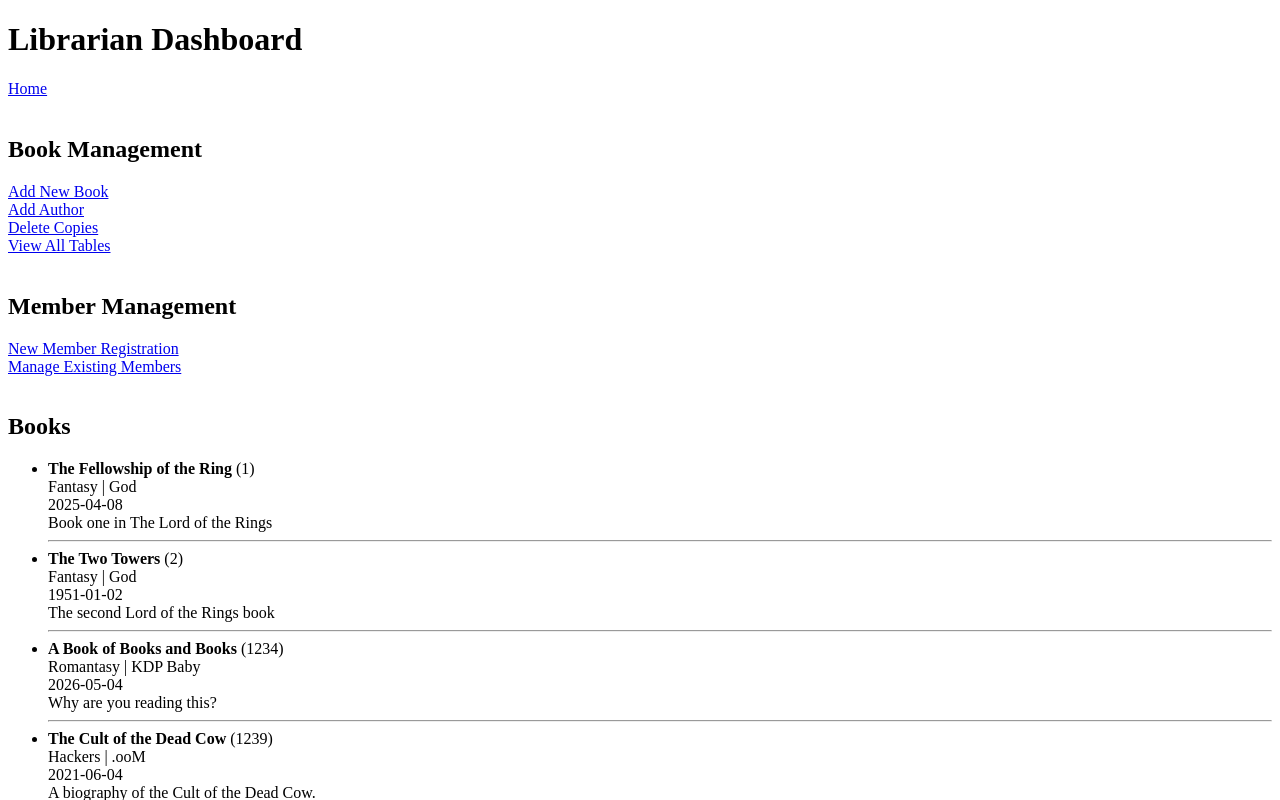
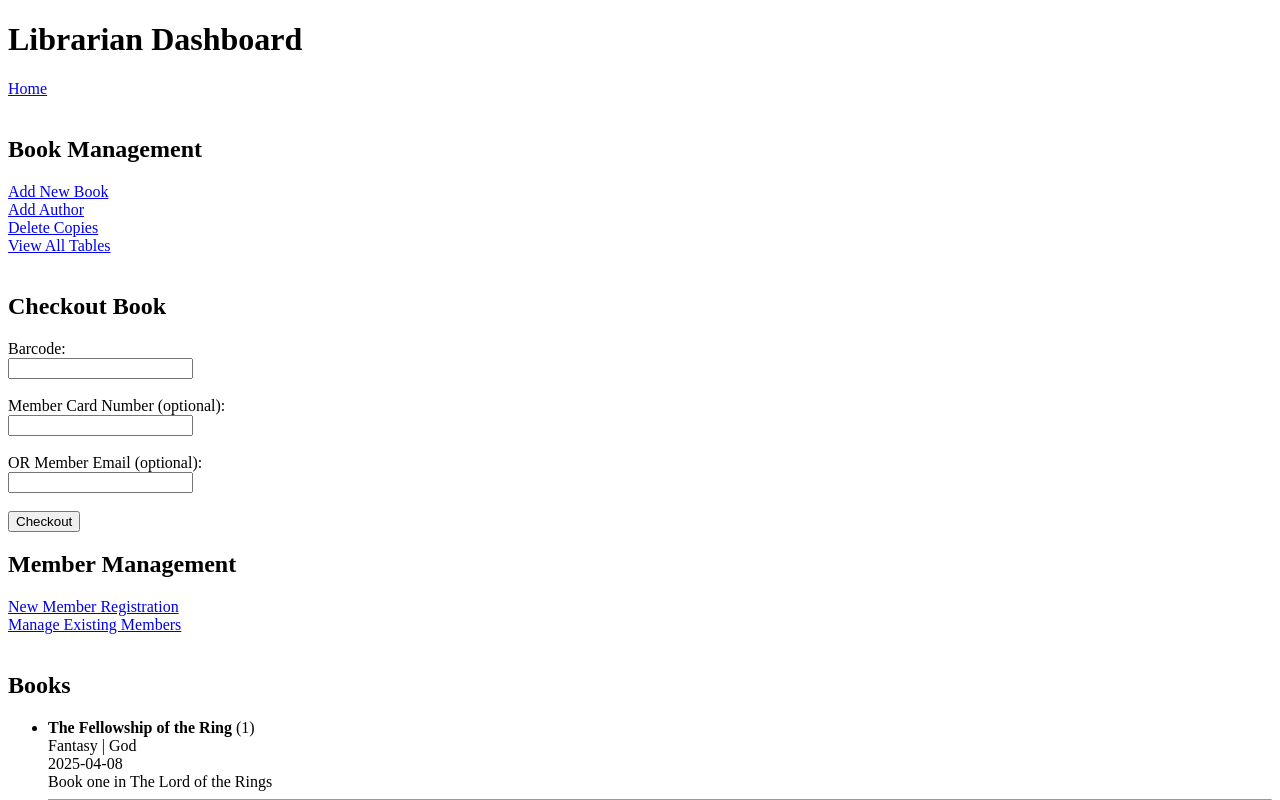
Before and after one commit to lvontish-nyu/DatabaseSecurity_Spring2026, a Flask app: page /librarian in a window 1280 px wide. Shown: the top 800 px of the page. Run offline with Flask 3, Linux system fonts and the light colour scheme; data comes from the database, SQL or seed files in the repository; both versions use the stored data as it was after the commit.

Commit message:
Added checkout functionality.

```diff
--- a/Project/app.py
+++ b/Project/app.py
@@ -2,6 +2,9 @@ from flask import Flask, render_template, request, redirect
 import sqlite3
 
 app = Flask(__name__)
+
+print("APP STARTING")
+print(app.url_map)
 
 def get_db_connection():
     conn = sqlite3.connect('database.db')
@@ -48,11 +51,12 @@ def init_db():
         CREATE TABLE IF NOT EXISTS Copies (
             Barcode INTEGER PRIMARY KEY AUTOINCREMENT,
             ISBN TEXT,
-            Status TEXT,
+            Status TEXT CHECK (Status IN ('Available', 'Checked Out', 'Lost', 'Maintenance')),
             Shelf TEXT,
             Language TEXT,
             Page_Count INTEGER,
             Date_Added TEXT,
+            Checkouts INTEGER DEFAULT 0,
             FOREIGN KEY (ISBN) REFERENCES Books (ISBN)
         )
     ''')
@@ -68,6 +72,21 @@ def init_db():
             Address TEXT,
             Membership_Date TEXT DEFAULT (DATE('now')),
             Active INTEGER DEFAULT 1 CHECK (Active IN (0,1))
+        )
+    ''')
+
+    # Loans Table
+    conn.execute('''
+        CREATE TABLE IF NOT EXISTS Loans (
+            Loan_ID INTEGER PRIMARY KEY AUTOINCREMENT,
+            Barcode INTEGER,
+            Card_Number INTEGER,
+            Checkout_Date TEXT,
+            Due_Date TEXT,
+            Return_Date TEXT,
+            Status TEXT CHECK (Status IN ('Available', 'Checked Out', 'Overdue', 'Returned')),
+            FOREIGN KEY (Barcode) REFERENCES Copies(Barcode),
+            FOREIGN KEY (Card_Number) REFERENCES Members(Card_Number)
         )
     ''')
 
@@ -135,7 +154,7 @@ def add_book():
         conn.commit()
         conn.close()
 
-        return redirect('/')
+        return redirect('/librarian')
 
     # GET request → fetch authors
     authors = conn.execute('SELECT * FROM Authors').fetchall()
@@ -169,7 +188,7 @@ def add_author():
         conn.commit()
         conn.close()
 
-        return redirect('/')
+        return redirect('/librarian')
 
     return render_template('add_author.html')
 
@@ -314,36 +333,106 @@ def edit_member(card_number):
     conn.close()
     return render_template('edit_member.html', member=member)
 
-    @app.route('/deactivate_member/<int:card_number>')
-    def deactivate_member(card_number):
-        conn = get_db_connection()
 
-        conn.execute('''
-            UPDATE Members
-            SET Active = 0
-            WHERE Card_Number = ?
-        ''', (card_number,))
+@app.route('/deactivate_member/<int:card_number>')
+def deactivate_member(card_number):
+    conn = get_db_connection()
 
-        conn.commit()
-        conn.close()
+    conn.execute('''
+        UPDATE Members
+        SET Active = 0
+        WHERE Card_Number = ?
+    ''', (card_number,))
 
-        return redirect('/member-management')
+    conn.commit()
+    conn.close()
+
+    return redirect('/member-management')
 
 
-    @app.route('/reactivate_member/<int:card_number>')
-    def reactivate_member(card_number):
-        conn = get_db_connection()
+@app.route('/reactivate_member/<int:card_number>')
+def reactivate_member(card_number):
+    conn = get_db_connection()
 
-        conn.execute('''
-            UPDATE Members
-            SET Active = 1
+    conn.execute('''
+        UPDATE Members
+        SET Active = 1
+        WHERE Card_Number = ?
+    ''', (card_number,))
+
+    conn.commit()
+    conn.close()
+
+    return redirect('/member-management')
+
+
+@app.route('/checkout', methods=['POST'])
+def checkout():
+    barcode = request.form['barcode']
+    card_number = request.form['card_number']
+    email = request.form.get('email')
+
+    conn = get_db_connection()
+    cur = conn.cursor()
+
+    # 1. Resolve member
+    if card_number:
+        cur.execute("""
+            SELECT Card_Number FROM Members
             WHERE Card_Number = ?
-        ''', (card_number,))
+        """, (card_number,))
+        member = cur.fetchone()
 
-        conn.commit()
-        conn.close()
+    elif email:
+        cur.execute("""
+            SELECT Card_Number FROM Members
+            WHERE Email = ?
+        """, (email,))
+        member = cur.fetchone()
 
-        return redirect('/member-management')
+    else:
+        return "Must provide card number or email", 400
+
+    if not member:
+        return "Member not found", 404
+
+    card_number = member[0]
+
+    # Check copy availability
+    cur.execute("SELECT Status FROM Copies WHERE Barcode = ?", (barcode,))
+    copy = cur.fetchone()
+
+    if not copy:
+        return "Copy not found", 404
+
+    if copy[0] != "Available":
+        return "Copy is not available", 400
+
+    # Update copy status + increment checkouts
+    cur.execute("""
+        UPDATE Copies
+        SET Status = 'Checked Out',
+            Checkouts = Checkouts + 1
+        WHERE Barcode = ? AND Status = 'Available'
+    """, (barcode,))
+
+    if cur.rowcount == 0:
+        return "Checkout failed (race condition or already checked out)", 400
+
+    # INSERT loan record
+    cur.execute("""
+        INSERT INTO Loans (
+            Barcode, Card_Number, Checkout_Date, Due_Date, Return_Date, Status
+        )
+        VALUES (
+            ?, ?, DATE('now'), DATE('now', '+14 days'), NULL, 'Checked Out'
+        )
+    """, (barcode, card_number))
+
+    conn.commit()
+    conn.close()
+
+    return redirect('/librarian')
 
 
 if __name__ == '__main__':
--- a/Project/templates/librarian.html
+++ b/Project/templates/librarian.html
@@ -13,6 +13,21 @@
     <a href="/add_author">Add Author</a><br>
     <a href="/delete_copy">Delete Copies</a><br>
     <a href="/tables">View All Tables</a><br><br>
+
+    <h2>Checkout Book</h2>
+
+    <form action="/checkout" method="POST">
+        <label>Barcode:</label><br>
+        <input type="text" name="barcode" required><br><br>
+
+        <label>Member Card Number (optional):</label><br>
+        <input type="text" name="card_number"><br><br>
+
+        <label>OR Member Email (optional):</label><br>
+        <input type="text" name="email"><br><br>
+
+        <button type="submit">Checkout</button>
+    </form>
 
     <h2>Member Management</h2>
     <a href="/add_member">New Member Registration</a><br>
```
Also changed, not shown: Project/database.db.
